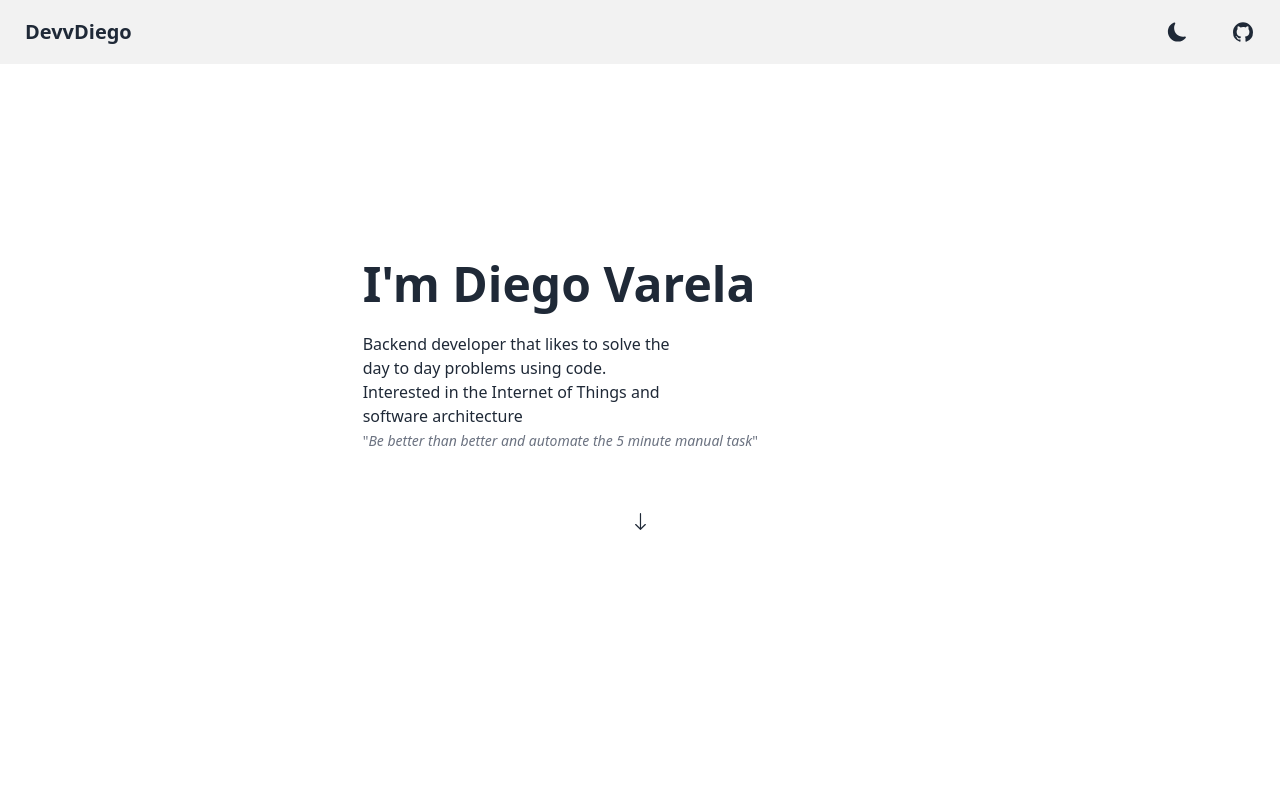
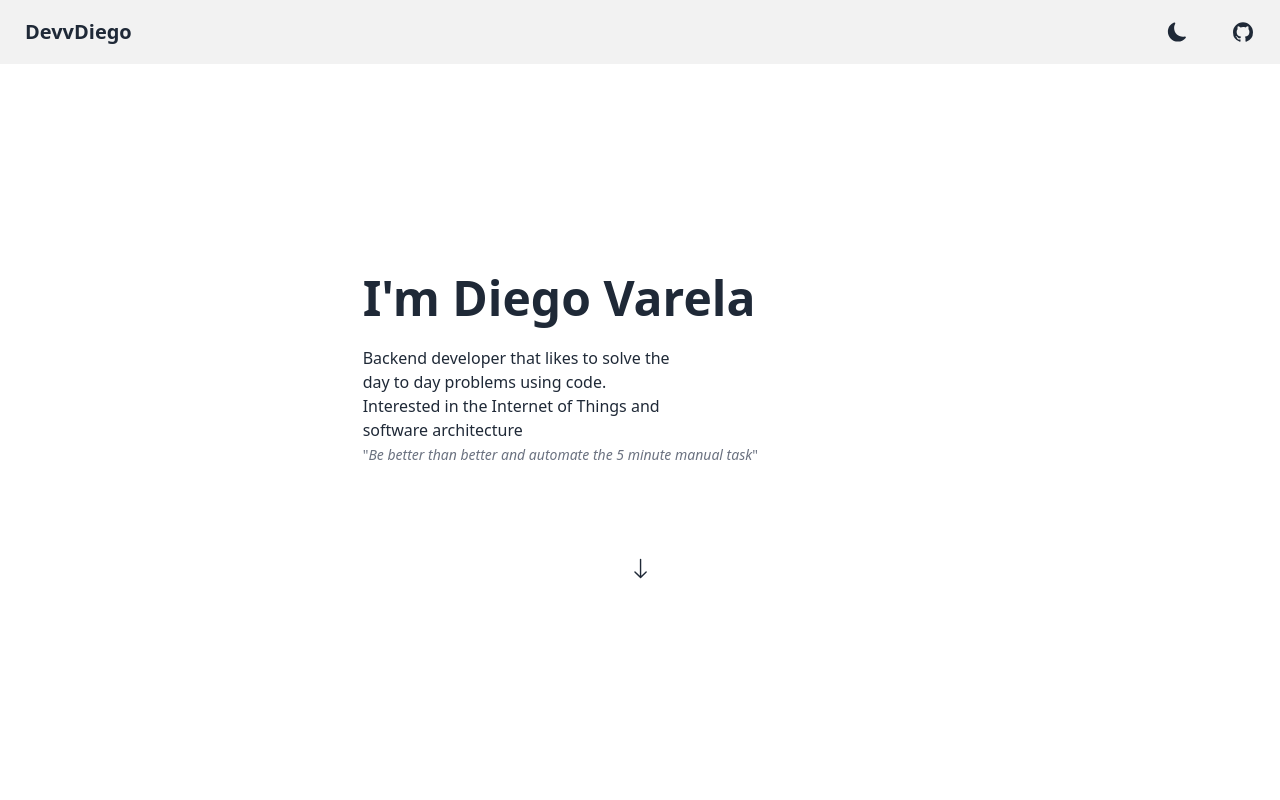
Before and after one commit to DevvDiego/DevvDiego.github.io, a SvelteKit app: page / in a window 1280 px wide. Shown: the top 800 px of the page. Built offline with nearby package versions, Linux system fonts and the light colour scheme.

Commit message:
fix spacing

```diff
--- a/src/routes/+page.svelte
+++ b/src/routes/+page.svelte
@@ -12,7 +12,7 @@
 
 <main>
     <section class="hero min-h-screen bg-base-100">
-        <div class="hero-content">
+        <div class="mt-16 hero-content">
             <div>
 
                 <!--? maybe add image here -->
@@ -30,7 +30,7 @@
                     "<i>Be better than better and automate the 5 minute manual task</i>"
                 </span>
 
-                <div class="m-auto mt-16 w-6 h-6 animate-bounce">
+                <div class="m-auto mt-24 w-7 h-7 animate-bounce">
                     <svg fill="currentColor" viewBox="0 0 24 24" xmlns="http://www.w3.org/2000/svg">
                         <path fill-rule="evenodd" d="M12.48 3.12a.6.6 0 0 1 .6.6v14.152l3.775-3.777a.6.6 0 1 1 .85.85l-4.8 4.8a.601.601 0 0 1-.85 0l-4.8-4.8a.6.6 0 1 1 .85-.85l3.775 3.777V3.72a.6.6 0 0 1 .6-.6Z" clip-rule="evenodd"></path>
                     </svg>
```
